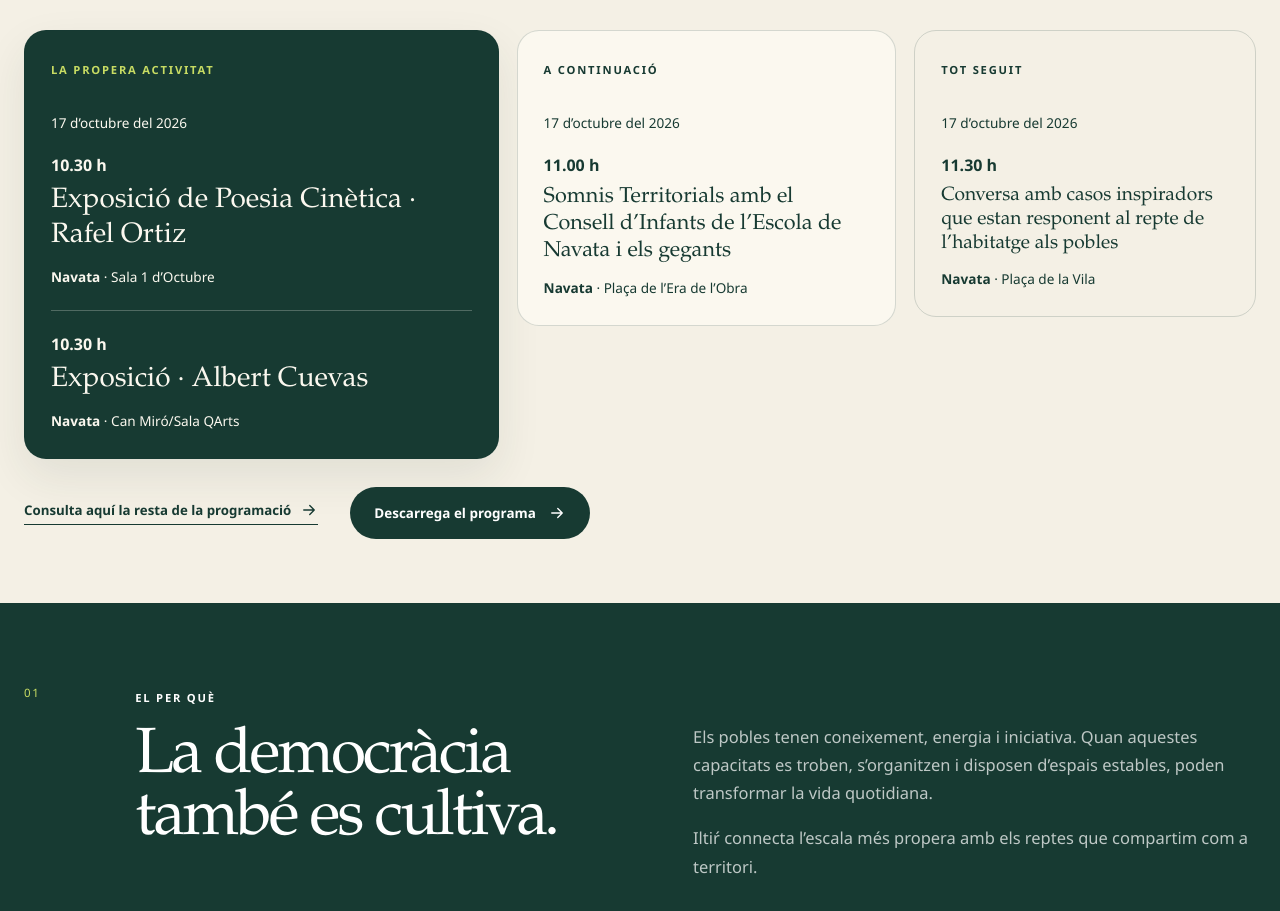
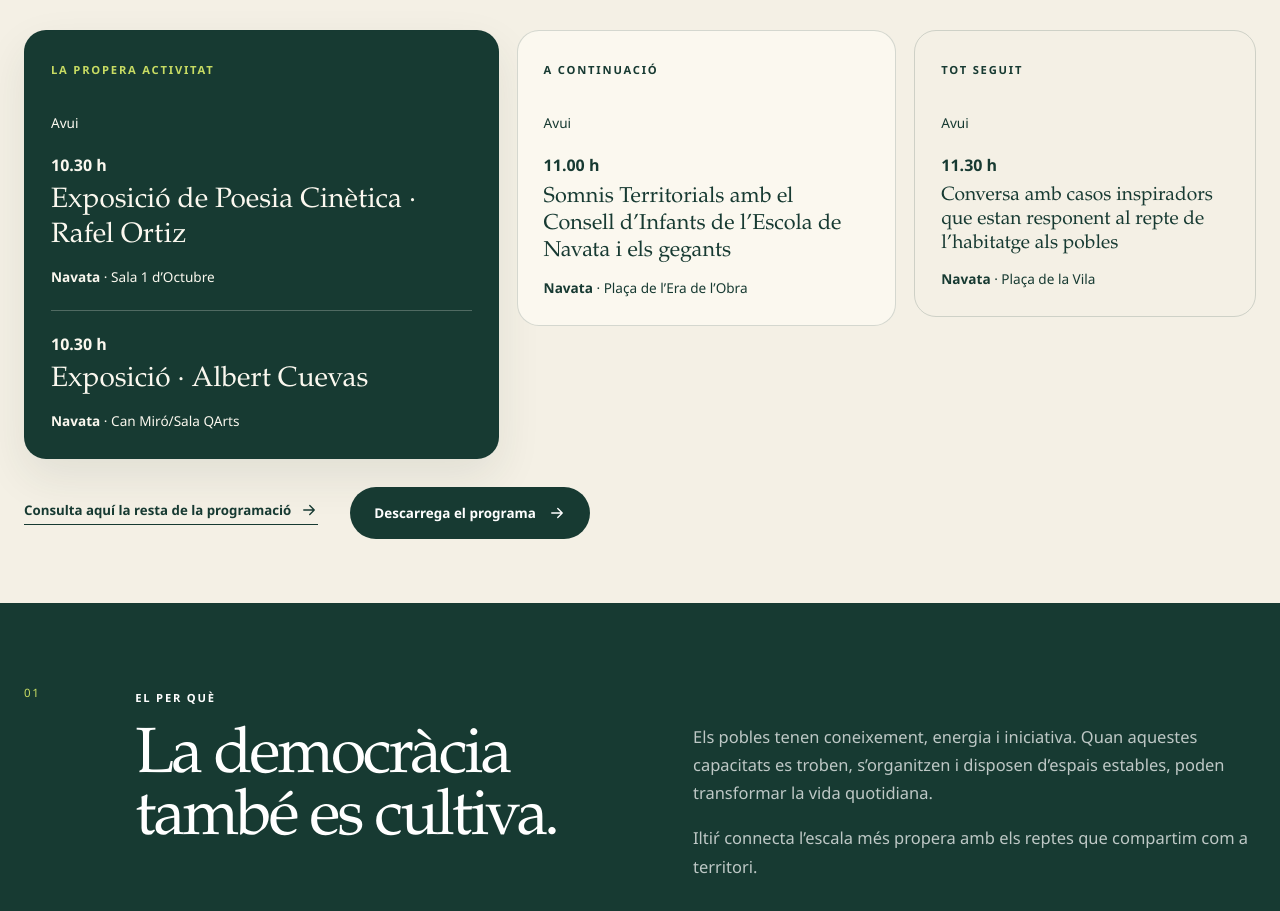
Before and after one commit to Miceli-Social/aplec-iltir-web, a Next.js app: page / in a window 1280 px wide. Shown: the part 1732-2643 px from the top of the page. Built offline with nearby package versions, Linux system fonts and the light colour scheme; no server answers.

Commit message:
Afegir Avui i Demà a properes activitats

```diff
--- a/src/app/page.tsx
+++ b/src/app/page.tsx
@@ -17,6 +17,18 @@ export default async function Home() {
   const activityDate = new Intl.DateTimeFormat("ca-ES", {
     day: "numeric", month: "long", year: "numeric", timeZone: "Europe/Madrid",
   });
+  const todayParts = new Intl.DateTimeFormat("en-GB", {
+    year: "numeric", month: "2-digit", day: "2-digit", timeZone: "Europe/Madrid",
+  }).formatToParts(new Date());
+  const datePart = (type: string) => todayParts.find((part) => part.type === type)!.value;
+  const today = `${datePart("year")}-${datePart("month")}-${datePart("day")}`;
+  // Advance the local calendar date, not 24 hours across a daylight-saving change.
+  const tomorrowDate = new Date(`${today}T12:00:00Z`);
+  tomorrowDate.setUTCDate(tomorrowDate.getUTCDate() + 1);
+  const tomorrow = tomorrowDate.toISOString().slice(0, 10);
+  const formatActivityDate = (date: string) => date === today ? "Avui"
+    : date === tomorrow ? "Demà"
+    : activityDate.format(new Date(`${date}T12:00:00Z`));
 
   return (
     <>
@@ -133,7 +145,7 @@ Vols donar un cop de mà? <ArrowIcon />
               <li className="aplec-upcoming-slot" key={slot.startsAt}>
                 <span className="eyebrow">{slotLabels[index]}</span>
                 <p className="aplec-upcoming-date">
-                  <time dateTime={slot.date}>{activityDate.format(new Date(`${slot.date}T12:00:00Z`))}</time>
+                  <time dateTime={slot.date}>{formatActivityDate(slot.date)}</time>
                 </p>
                 <ul className="aplec-upcoming-activities">
                   {slot.activities.map((activity) => (
```
Also changed, not shown: 1 other file (tests, documents, lock files or other folders).
